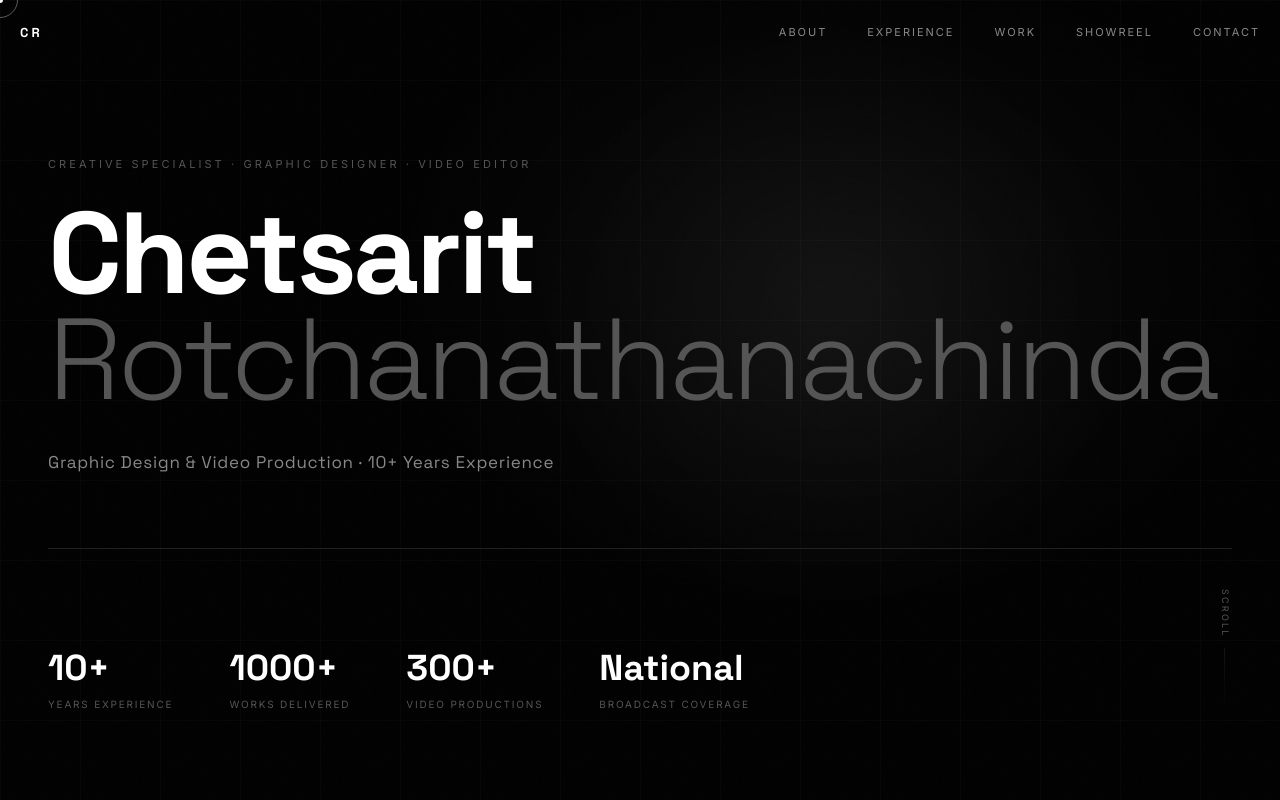
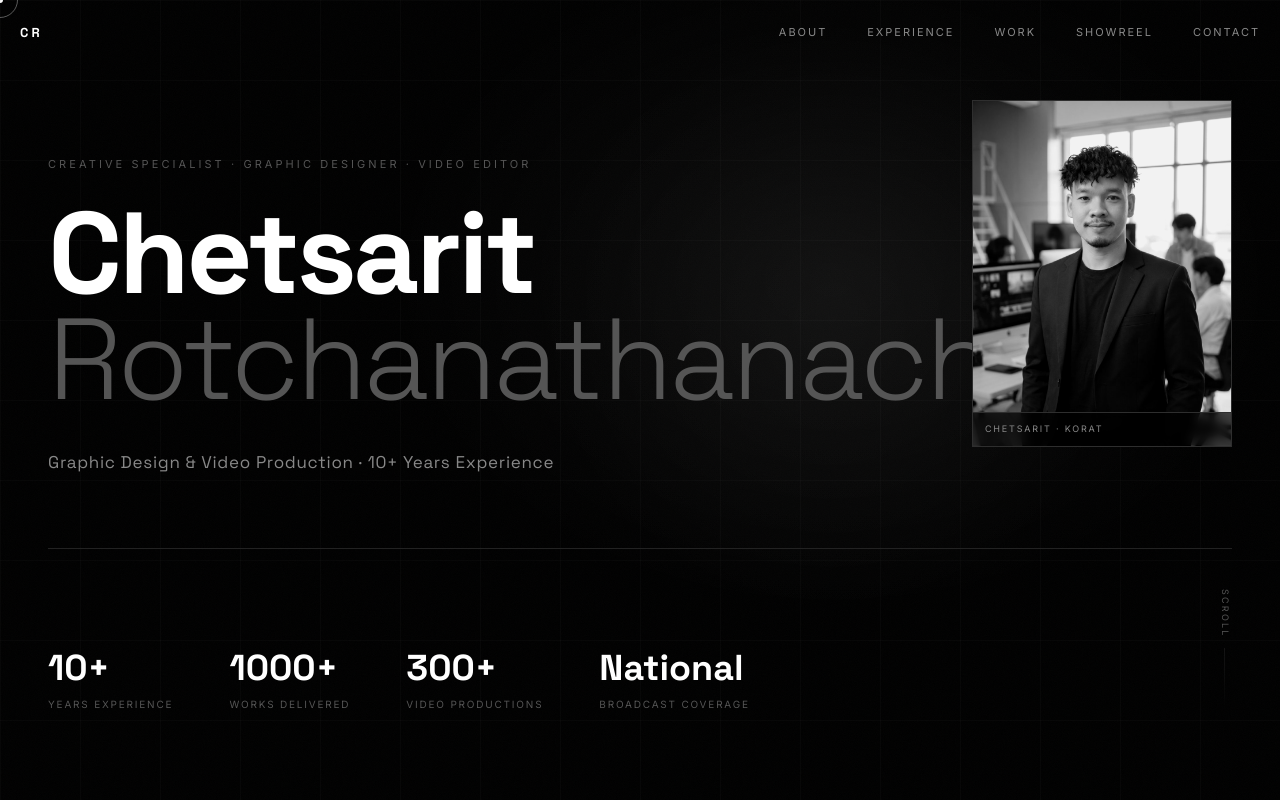
Before and after one commit to frankkk99/chetsarit-portfolio, a plain HTML site: page index.html in a window 1280 px wide. Shown: the top 800 px of the page. Drawn offline with Linux system fonts and the light colour scheme.

Commit message:
Add files via upload

```diff
--- a/index.html
+++ b/index.html
@@ -233,6 +233,28 @@ nav.scrolled{
 .hero-scroll{
   display:flex;flex-direction:column;align-items:center;gap:10px;
 }
+
+/* Hero photo */
+.hero-photo{
+  position:absolute;top:100px;right:48px;
+  width:clamp(120px,22vw,260px);
+  aspect-ratio:3/4;overflow:hidden;
+  border:1px solid var(--border2);
+  z-index:1;
+  opacity:0;animation:fadeUp 0.9s 0.2s var(--ease-out-expo) forwards;
+}
+.hero-photo img{
+  width:100%;height:100%;object-fit:cover;display:block;
+  filter:grayscale(1) contrast(1.05) brightness(0.95);
+  transition:filter 0.7s var(--ease-out-expo),transform 0.7s var(--ease-out-expo);
+}
+.hero-photo:hover img{filter:grayscale(0) contrast(1.05) brightness(1);transform:scale(1.03)}
+.hero-photo-tag{
+  position:absolute;bottom:0;left:0;right:0;
+  padding:9px 12px;background:rgba(0,0,0,0.72);backdrop-filter:blur(6px);
+  font-size:9px;letter-spacing:0.2em;text-transform:uppercase;color:var(--text-mid);
+  border-top:1px solid var(--border2);
+}
 .hero-scroll span{
   font-size:9px;letter-spacing:0.25em;text-transform:uppercase;
   color:var(--text-dim);writing-mode:vertical-rl;
@@ -319,6 +341,12 @@ section{padding:128px 48px}
   background-image:linear-gradient(rgba(255,255,255,0.025) 1px,transparent 1px),linear-gradient(90deg,rgba(255,255,255,0.025) 1px,transparent 1px);
   background-size:40px 40px;
 }
+.project-bg{
+  position:absolute;inset:0;width:100%;height:100%;object-fit:cover;
+  filter:grayscale(0.25) brightness(0.6) contrast(1.05);
+  transition:filter 0.5s var(--ease-out-expo),transform 0.6s var(--ease-out-expo);
+}
+.project-card:hover .project-bg{filter:grayscale(0) brightness(0.45) contrast(1.05);transform:scale(1.04)}
 .project-num{
   position:absolute;top:24px;right:28px;
   font-family:var(--font-display);font-size:11px;font-weight:500;
@@ -512,6 +540,7 @@ footer{
   .nav-burger{display:flex}
 
   #hero{padding:0 24px 72px}
+  .hero-photo{top:84px;right:24px;width:clamp(100px,28vw,180px)}
   section,#about,#experience,#projects,#showreel,#skills,#certificates,#contact{padding:88px 24px}
   .divider{margin:0 24px}
 
@@ -542,6 +571,7 @@ footer{
 
   /* Hero */
   #hero{padding:0 20px 64px}
+  .hero-photo{top:72px;right:20px;width:clamp(84px,30vw,140px)}
   .hero-label{font-size:10px;letter-spacing:0.2em;margin-bottom:20px}
   .hero-name{font-size:clamp(42px,12vw,64px);letter-spacing:-0.025em}
   .hero-title{font-size:13px;margin-top:24px}
@@ -661,6 +691,11 @@ footer{
   <div class="hero-noise"></div>
   <div class="hero-grid"></div>
   <div class="hero-glow" id="heroGlow"></div>
+
+  <div class="hero-photo">
+    <img src="images/profile.jpg" alt="Chetsarit Rotchanathanachinda — Graphic Designer &amp; Video Editor">
+    <div class="hero-photo-tag">Chetsarit · Korat</div>
+  </div>
 
   <p class="hero-label">Creative Specialist · Graphic Designer · Video Editor</p>
   <h1 class="hero-name">
@@ -785,7 +820,7 @@ footer{
   <div class="projects-grid">
 
     <div class="project-card reveal">
-      <div class="project-placeholder-grid"></div>
+      <img class="project-bg" src="images/project1_night_run.jpg" alt="Suranaree Army Night Run 2026 — Key Visual Design" loading="lazy">
       <div class="project-num">01</div>
       <div class="project-overlay">
         <p class="project-tag">Event · National Broadcast</p>
@@ -795,7 +830,7 @@ footer{
     </div>
 
     <div class="project-card reveal reveal-delay-1">
-      <div class="project-placeholder-grid"></div>
+      <img class="project-bg" src="images/project2_stadium.jpg" alt="สนามกีฬา 80 พรรษา — LED Signage Design" loading="lazy">
       <div class="project-num">02</div>
       <div class="project-overlay">
         <p class="project-tag">Sports Marketing · LED Signage</p>
@@ -805,7 +840,7 @@ footer{
     </div>
 
     <div class="project-card reveal reveal-delay-2">
-      <div class="project-placeholder-grid"></div>
+      <img class="project-bg" src="images/project3_nirin.jpg" alt="Nirin Fiber — Brand Identity &amp; Advertising Creative" loading="lazy">
       <div class="project-num">03</div>
       <div class="project-overlay">
         <p class="project-tag">Brand Strategy · Packaging</p>
```
Also changed, not shown: images/profile.jpg (added), images/project1_night_run.jpg (added), images/project2_stadium.jpg (added), images/project3_nirin.jpg (added).
